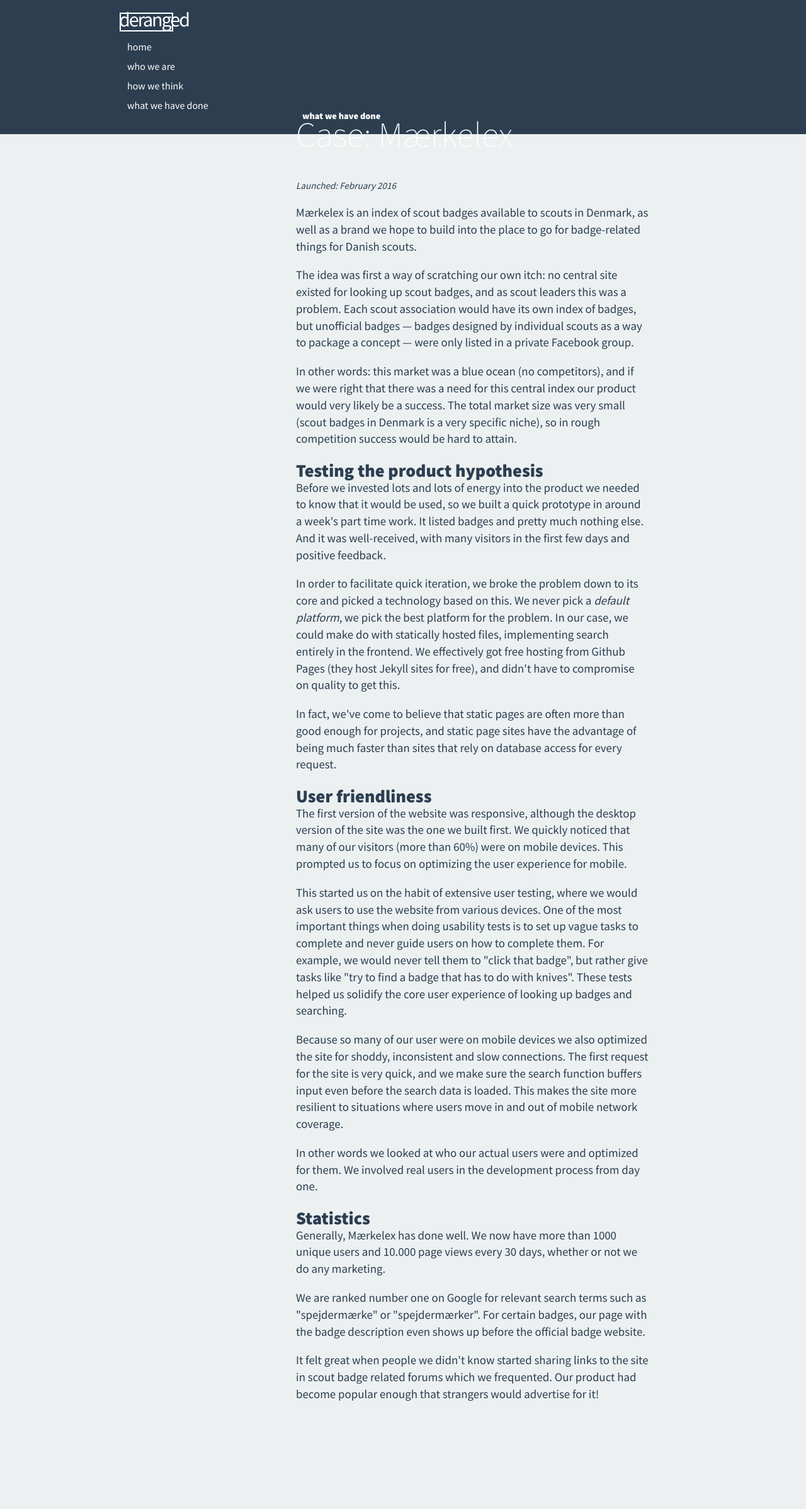
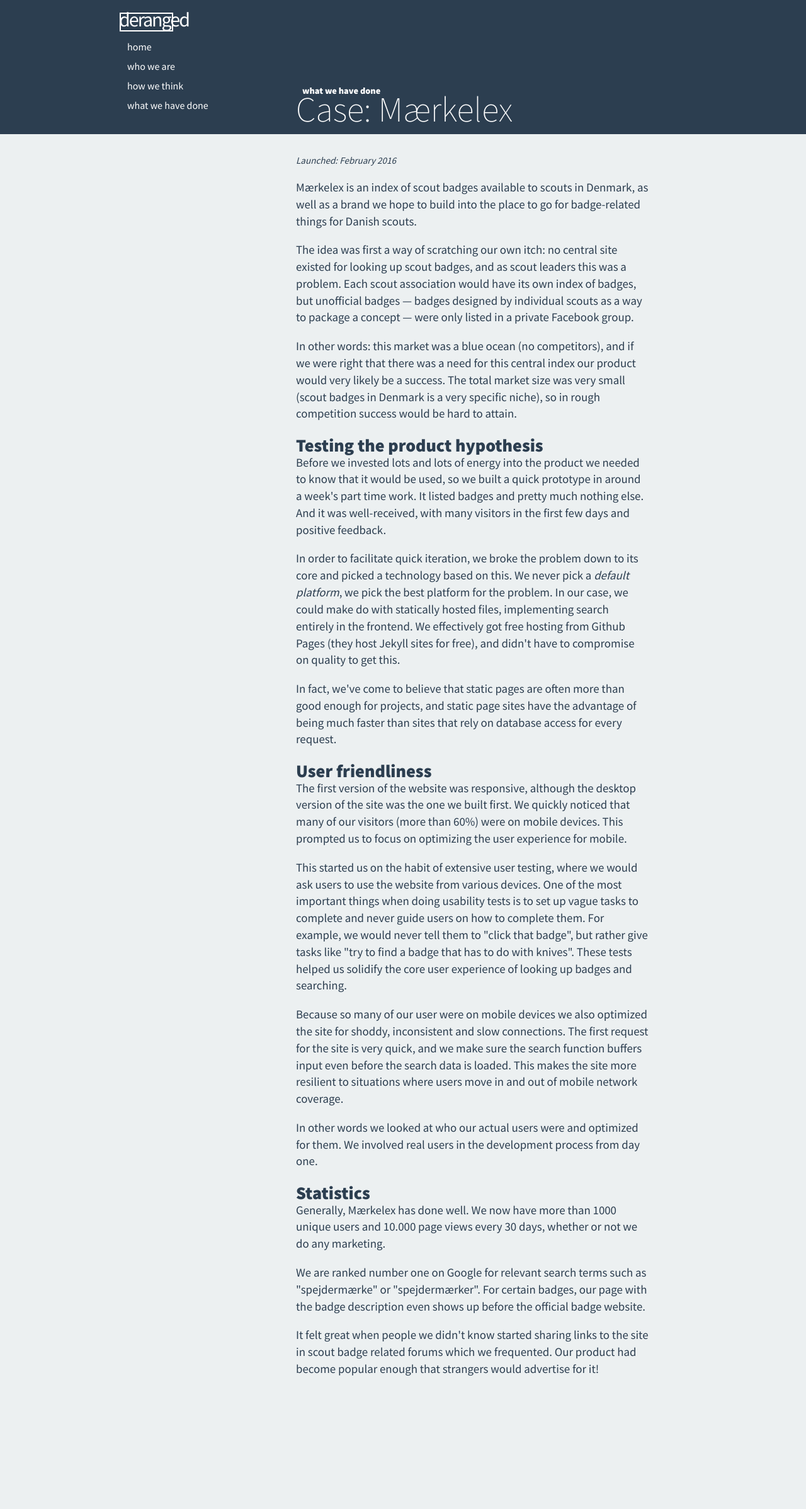
Before and after one commit to derangeddk/deranged.dk, a Jekyll site: the page built from what-we-have-done/index.html, in a window 1280 px wide. Shown: the whole page at 63% size. Built offline with Jekyll 4.4.1, drawn with Linux system fonts in a browser that asks for light colours; after the commit the page ends 2356 px from its top, so only the background shows below that.

Commit message:
fix some margin

```diff
--- a/what-we-have-done/index.html
+++ b/what-we-have-done/index.html
@@ -32,7 +32,7 @@
             }
             @media screen and (min-width: 700px) {
                 .rightsided-container header {
-                    margin-top: 165px;
+                    margin-top: 125px;
                     background: none;
                 }
             }
```
